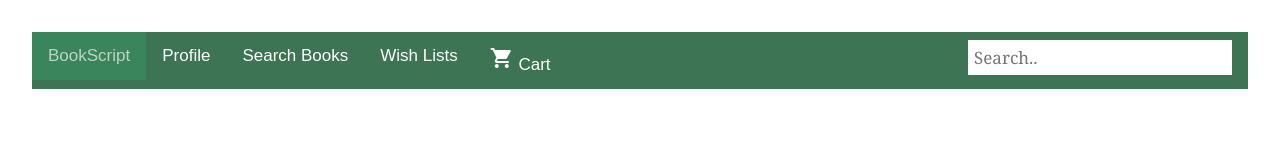
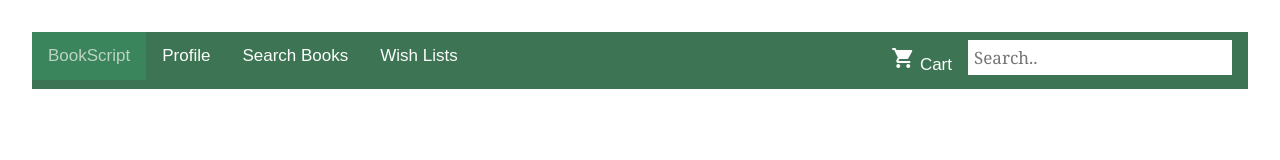
Before and after one commit to ShainaJSweeney/bookBrowsingGroup18, an Angular app: page / in a window 1280 px wide. Shown: the top 160 px of the page. Built offline with nearby package versions, Linux system fonts and the light colour scheme.

Commit message:
cart button float right

```diff
--- a/src/app/top-bar/top-bar.component.html
+++ b/src/app/top-bar/top-bar.component.html
@@ -4,10 +4,12 @@
     <a routerLink="/books">Search Books</a>
     <a routerLink="/wish">Wish Lists</a>
     <input type="text" placeholder="Search..">
-    <a routerLink="/shop" class="button fancy-button">
-        <span class="material-icons">shopping_cart</span>
-        Cart
-    </a>
+        <div class="topnav-right">
+            <a routerLink="/shop" class="button fancy-button">
+                <span class="material-icons">shopping_cart</span>
+                Cart
+            </a>
+        </div>
 </div>
 
 
--- a/src/styles.css
+++ b/src/styles.css
@@ -62,6 +62,10 @@ h1 {
   margin-right: 16px;
   font-size: 17px;
 }
+/* Right-aligned section inside the top navigation */
+.topnav-right {
+  float: right;
+}
 
 /* When the screen is less than 600px wide, stack the links and the search field vertically instead of horizontally */
 @media screen and (max-width: 600px) {
```
